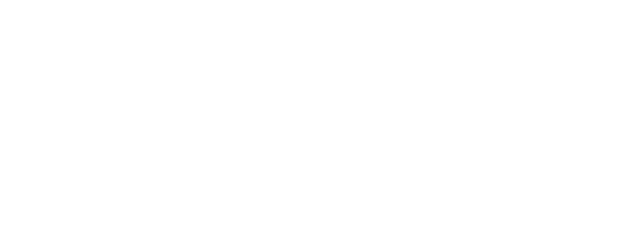
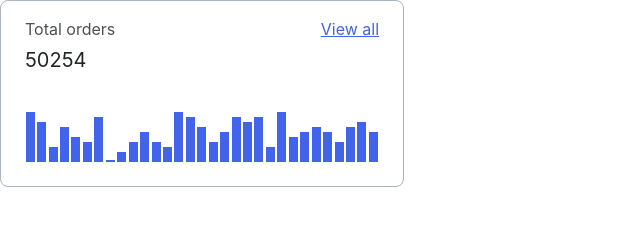
Before and after one commit to js-tasks-ru/htmlcss-20230227_evgeniy-gartsev, a website: page 04-lection2/01-histogram/index.html in a window 1280 px wide. Shown: the whole page, without its empty margins (0-640 px from the left). Drawn offline with Linux system fonts and the light colour scheme.

Commit message:
Added histogramm

```diff
--- a/04-lection2/01-histogram/histogram.css
+++ b/04-lection2/01-histogram/histogram.css
@@ -0,0 +1,58 @@
+.histogram {
+  background: var(--white);
+  border: 1px solid var(--gray-3);
+  border-radius: 8px;
+  width: 354px;
+  padding: 16px 24px 24px 24px;
+}
+
+.histogram__header {
+  display: flex;
+  justify-content: space-between;
+  align-items: start;
+}
+
+.histogram__title {
+  font-family: 'Inter';
+  font-style: normal;
+  font-weight: 400;
+  font-size: 16px;
+  line-height: 24px;
+  color: var(--black);
+  opacity: 0.8;
+  margin-bottom: 6px;
+}
+
+.histogram__view {
+  font-family: 'Inter';
+  font-style: normal;
+  font-weight: 400;
+  font-size: 16px;
+  line-height: 24px;
+  text-align: right;
+  color: var(--primary);
+}
+
+.histogram__score {
+  font-family: 'Inter';
+  font-style: normal;
+  font-weight: 400;
+  font-size: 20px;
+  line-height: 26px;
+  color: var(--black);
+}
+
+.histogram__chart {
+  height: 50px;
+  display: flex;
+  justify-content: space-around;
+  align-items: end;
+  column-gap: 1px;
+  padding-top: 39px;
+}
+
+.histogram__chart-block {
+  background-color: var(--primary);
+  width: 9px;
+  height: 100%;
+}
--- a/04-lection2/01-histogram/index.html
+++ b/04-lection2/01-histogram/index.html
@@ -1,11 +1,50 @@
 <!DOCTYPE html>
 <!-- Страница с гистограммой -->
 <html lang="ru">
-    <head>
-        <link rel="stylesheet" href="../../assets/css/main.css">
-        <link rel="stylesheet" href="./histogram.css">
-    </head>
-    <body>
-
-    </body>
+  <head>
+    <link rel="stylesheet" href="../../assets/css/main.css" />
+    <link rel="stylesheet" href="./histogram.css" />
+  </head>
+  <body>
+    <div class="histogram">
+      <div class="histogram__header">
+        <h3 class="histogram__title">Total orders</h3>
+        <a href="" class="histogram__view">View all</a>
+      </div>
+      <h4 class="histogram__score">50254</h4>
+      <div class="histogram__chart">
+        <div class="histogram__chart-block"></div>
+        <div class="histogram__chart-block" style="height: 80%"></div>
+        <div class="histogram__chart-block" style="height: 30%"></div>
+        <div class="histogram__chart-block" style="height: 70%"></div>
+        <div class="histogram__chart-block" style="height: 50%"></div>
+        <div class="histogram__chart-block" style="height: 40%"></div>
+        <div class="histogram__chart-block" style="height: 90%"></div>
+        <div class="histogram__chart-block" style="height: 5%"></div>
+        <div class="histogram__chart-block" style="height: 20%"></div>
+        <div class="histogram__chart-block" style="height: 40%"></div>
+        <div class="histogram__chart-block" style="height: 60%"></div>
+        <div class="histogram__chart-block" style="height: 40%"></div>
+        <div class="histogram__chart-block" style="height: 30%"></div>
+        <div class="histogram__chart-block" style="height: 100%"></div>
+        <div class="histogram__chart-block" style="height: 90%"></div>
+        <div class="histogram__chart-block" style="height: 70%"></div>
+        <div class="histogram__chart-block" style="height: 40%"></div>
+        <div class="histogram__chart-block" style="height: 60%"></div>
+        <div class="histogram__chart-block" style="height: 90%"></div>
+        <div class="histogram__chart-block" style="height: 80%"></div>
+        <div class="histogram__chart-block" style="height: 90%"></div>
+        <div class="histogram__chart-block" style="height: 30%"></div>
+        <div class="histogram__chart-block" style="height: 100%"></div>
+        <div class="histogram__chart-block" style="height: 50%"></div>
+        <div class="histogram__chart-block" style="height: 60%"></div>
+        <div class="histogram__chart-block" style="height: 70%"></div>
+        <div class="histogram__chart-block" style="height: 60%"></div>
+        <div class="histogram__chart-block" style="height: 40%"></div>
+        <div class="histogram__chart-block" style="height: 70%"></div>
+        <div class="histogram__chart-block" style="height: 80%"></div>
+        <div class="histogram__chart-block" style="height: 60%"></div>
+      </div>
+    </div>
+  </body>
 </html>
--- a/assets/css/main.css
+++ b/assets/css/main.css
@@ -7,21 +7,22 @@
 
 :root {
     --white: #ffffff;
+    --gray-1: #F8F9FA;
+    --gray-2: #DDE2E5;
+    --gray-3: #ACB5BD;
+    --gray-4: #495057;
     --black: #212429;
+    --blue: #4263EB;
+    --purple: #7048E8;
     --pink: #F784AD;
-    --purple: #7048E8;
-    --blue: #374FC7;
-    --red: #F03D3E;
-    --grey-1: #F8F9FA;
-    --grey-2: #DDE2E5;
-    --grey-3: #ACB5BD;
-    --grey-4: #495057;
-
-    --error: var(--red);
-    --success: var(--blue);
 
     --primary: var(--blue);
     --secondary: var(--purple);
+    --alternate: var(--white);
+
+    --primary-hover: #2342C0;
+    --secondary-hover: #5028C6;
+    --alternate-hover: var(--black);
 }
 
 * {
```
Also changed, not shown: assets/css/normalize.css.
